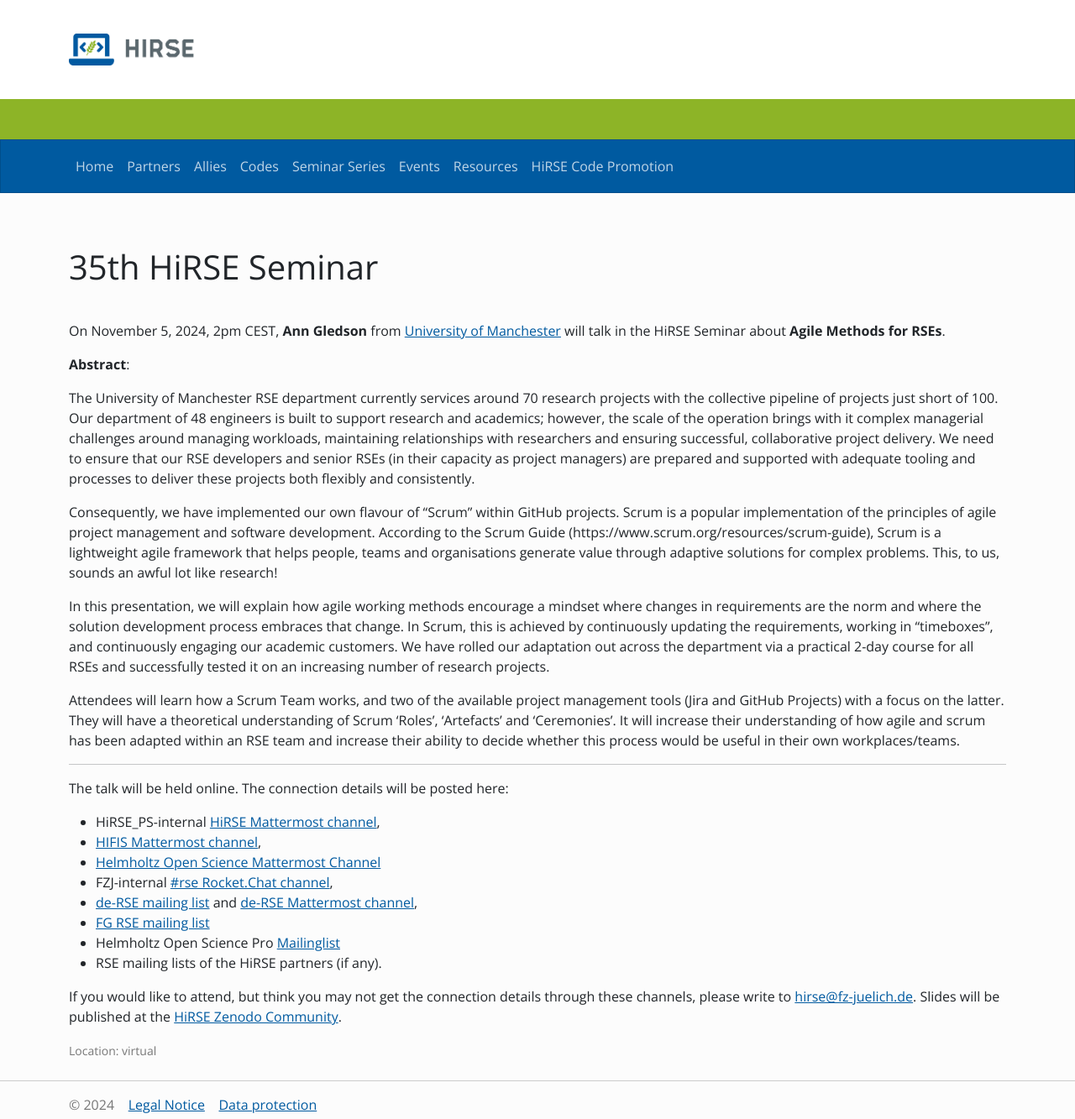
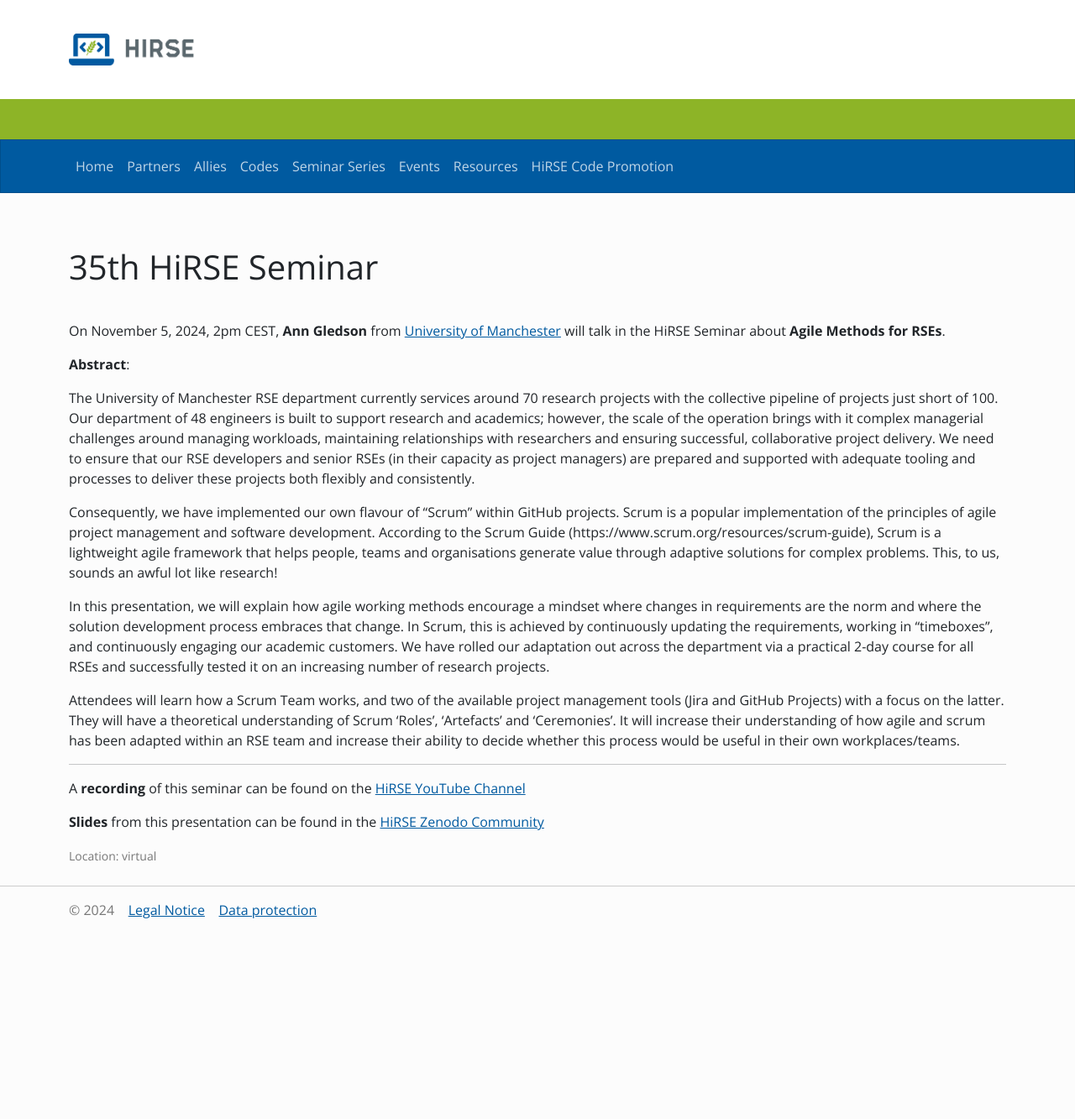
Before and after one commit to Helmholtz-HiRSE/helmholtz-hirse.github.io, a Jekyll site: the page built from _series/2024_11_05-seminar_35.md, in a window 1280 px wide. Shown: the whole page at 84% size. Built offline with Jekyll 4.4.1, drawn with Linux system fonts in a browser that asks for light colours; nearby versions of some CDN libraries; after the commit the page ends 1101 px from its top, so only the background shows below that.

Commit message:
Update 2024_11_05-seminar_35.md

```diff
--- a/_series/2024_11_05-seminar_35.md
+++ b/_series/2024_11_05-seminar_35.md
@@ -20,16 +20,6 @@
 Attendees will learn how a Scrum Team works, and two of the available project management tools (Jira and GitHub Projects) with a focus on the latter. They will have a theoretical understanding of Scrum ‘Roles’, ‘Artefacts’ and ‘Ceremonies’. It will increase their understanding of how agile and scrum has been adapted within an RSE team and increase their ability to decide whether this process would be useful in their own workplaces/teams.
 
 ***
+A **recording** of this seminar can be found on the [HiRSE YouTube Channel](https://www.youtube.com/watch?v=MYa7i3tTWUA)
 
-The talk will be held online. The connection details will be posted here:
-
-* HiRSE_PS-internal [HiRSE Mattermost channel](https://mattermost.hzdr.de/hirse),
-* [HIFIS Mattermost channel](https://mattermost.hzdr.de/hifis),
-* [Helmholtz Open Science Mattermost Channel](https://mattermost.hzdr.de/open-science)
-* FZJ-internal [#rse Rocket.Chat channel](https://chat.fz-juelich.de/channel/rse),
-* [de-RSE mailing list](https://de-rse.org/de/join.html) and [de-RSE Mattermost channel](https://chat.gwdg.de/channel/derse),
-* [FG RSE mailing list](https://fg-rse.gi.de/weiteres/mailingliste)
-* Helmholtz Open Science Pro [Mailinglist](https://os.helmholtz.de/en/newsroom/mailing-list/)
-* RSE mailing lists of the HiRSE partners (if any).
-
-If you would like to attend, but think you may not get the connection details through these channels, please write to [hirse@fz-juelich.de](mailto:hirse@fz-juelich.de). Slides will be published at the [HiRSE Zenodo Community](https://zenodo.org/communities/hirse/).
+**Slides** from this presentation can be found in the [HiRSE Zenodo Community](https://zenodo.org/records/14041372)
```
